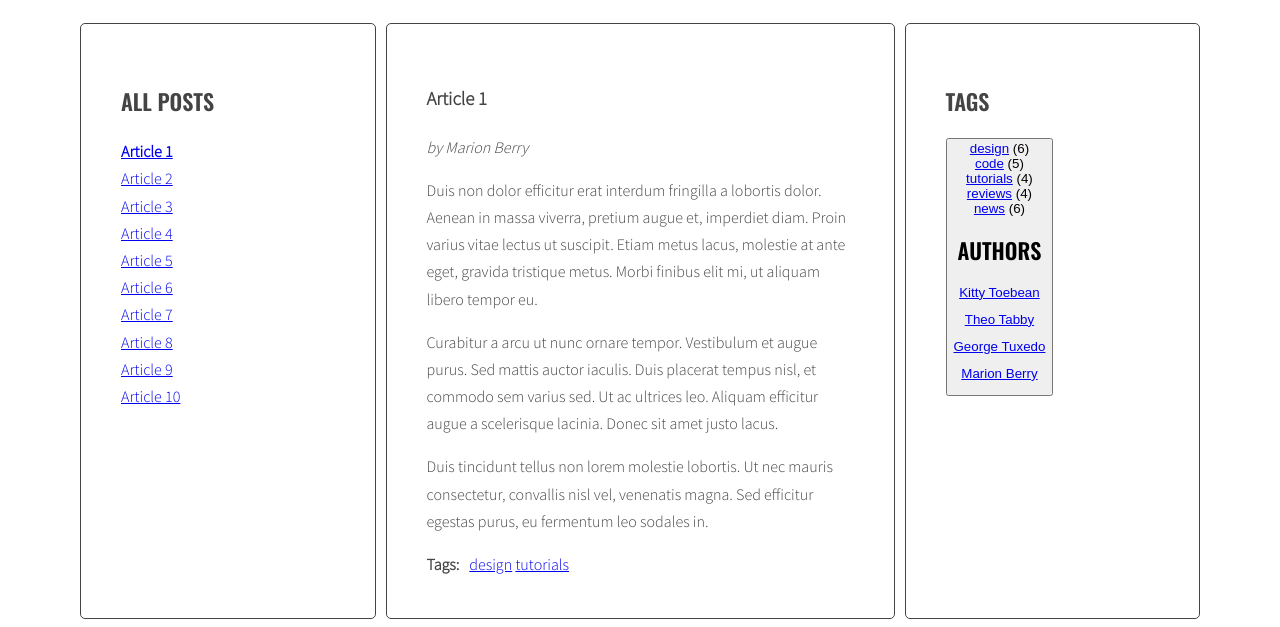
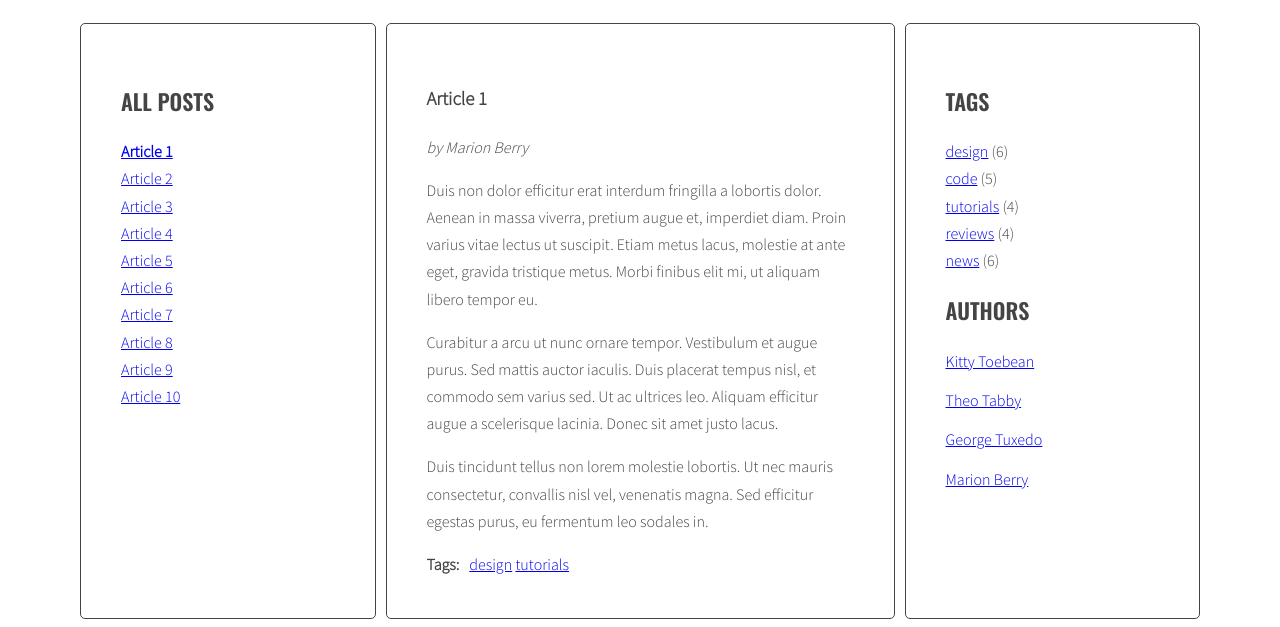
Before and after one commit to Jagoda-Wawrzynek/javascript-blog, a website: page index.html in a window 1280 px wide. Both pictures are taken after a click on the link "Article 1". Shown: the part 220-847 px from the top of the page. Drawn offline with nearby package versions, Linux system fonts and the light colour scheme.

Commit message:
Modified code html and js

```diff
--- a/index.html
+++ b/index.html
@@ -213,7 +213,6 @@
             </section>
             <aside class="sidebar">
               <h2 class="section-title">Tags</h2>
-              <button id="button-test">
               <ul class="list tags">
                 <li><a href="#">design</a> <span>(6)</span></li>
                 <li><a href="#">code</a> <span>(5)</span></li>
--- a/js/script.js
+++ b/js/script.js
@@ -1,10 +1,23 @@
 'use strict';
 
-function titleClickHandler(){
-  const links = document.querySelectorAll('.titles a');
-  console.log(links);
+function titleClickHandler(event){
+  console.log('Link was clicked!');
+
+  /* remove class 'active' from all article links  */
+
+  /* add class 'active' to the clicked link */
+
+  /* remove class 'active' from all articles */
+
+  /* get 'href' attribute from the clicked link */
+
+  /* find the correct article using the selector (value of 'href' attribute) */
+
+  /* add class 'active' to the correct article */
 }
 
-const buttonTest = document.getElementById('button-test');
+const links = document.querySelectorAll('.titles a');
 
-buttonTest.addEventListener('click', titleClickHandler);
+for(let link of links){
+  link.addEventListener('click', titleClickHandler);
+}
```
